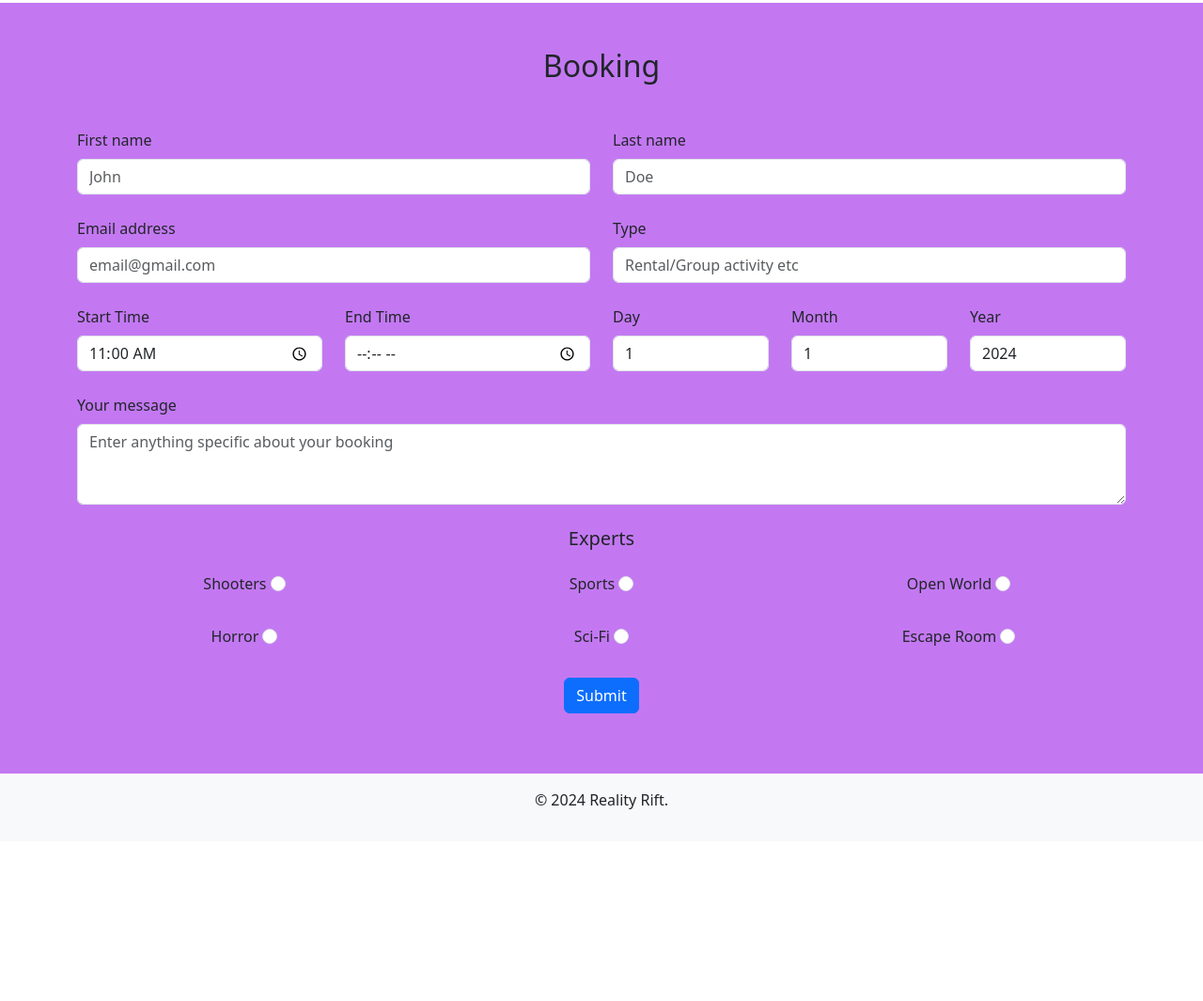
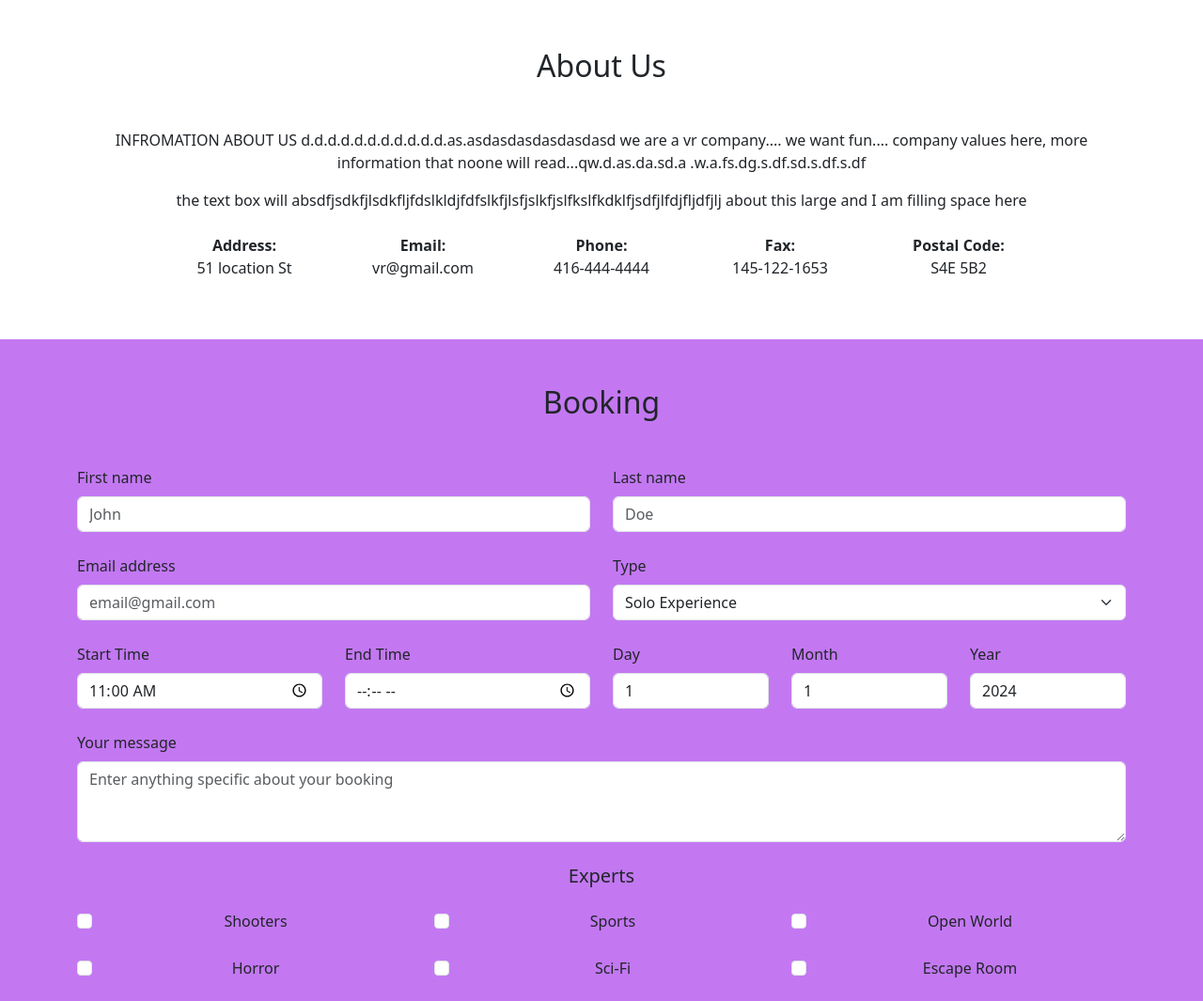
Before and after one commit to LucasGavura/RealityRift, a website: page index.html in a window 1280 px wide. Shown: the part 2955-4020 px from the top of the page at 94% size. Before the commit the page ends 3850 px from the top, so only its background shows below. Drawn offline with nearby package versions, Linux system fonts and the light colour scheme.

Commit message:
fixing booking

```diff
--- a/index.html
+++ b/index.html
@@ -342,6 +342,34 @@
 </section>
 
 <!-- Booking Section -->
+<section id="about" class="py-5" style="padding-top: 100px;">
+  <div class="container">
+      <h2 class="text-center mb-5">About Us</h2>
+      <p class="text-center">INFROMATION ABOUT US d.d.d.d.d.d.d.d.d.d.d.as.asdasdasdasdasdasd we are a vr company.... we want fun.... company values here, more information that noone will read...qw.d.as.da.sd.a .w.a.fs.dg.s.df.sd.s.df.s.df</p>
+      <p class="text-center">the text box will absdfjsdkfjlsdkfljfdslkldjfdfslkfjlsfjslkfjslfkslfkdklfjsdfjlfdjfljdfjlj about this large and I am filling space here</p>
+      <div class="footer-section text-center mt-4">
+          <div class="row">
+              <div class="col-md-2 offset-md-1">
+                  <p><strong>Address:</strong><br>51 location St</p>
+              </div>
+              <div class="col-md-2">
+                  <p><strong>Email:</strong><br>vr@gmail.com</p>
+              </div>
+              <div class="col-md-2">
+                  <p><strong>Phone:</strong><br>416-444-4444</p>
+              </div>
+              <div class="col-md-2">
+                  <p><strong>Fax:</strong><br>145-122-1653</p>
+              </div>
+              <div class="col-md-2">
+                  <p><strong>Postal Code:</strong><br>S4E 5B2</p>
+              </div>
+          </div>
+      </div>
+  </div>
+</section>
+
+<!-- Booking Section -->
 <section id="booking" class="py-5" style="background-color: #c378f2;">
   <div class="container">
       <h2 class="text-center mb-5">Booking</h2>
@@ -363,7 +391,12 @@
               </div>
               <div class="col-md-6">
                   <label for="type" class="form-label">Type</label>
-                  <input type="text" class="form-control" id="type" placeholder="Rental/Group activity etc">
+                  <select class="form-select" id="type">
+                      <option value="rental">Solo Experience</option>
+                      <option value="group">Group Experience</option>
+                      <option value="private">Rental</option>
+                      <option value="corporate">Purchase</option>
+                  </select>
               </div>
           </div>
           <div class="row mb-4">
@@ -397,30 +430,54 @@
           <h5 class="text-center mb-4">Experts</h5>
           <div class="row mb-4 text-center">
               <div class="col-md-4">
-                  <label class="form-label">Shooters</label>
-                  <input type="radio" class="form-check-input" name="expert" id="expert1">
+                  <div class="form-check">
+                      <input class="form-check-input" type="checkbox" value="shooters" id="expert1">
+                      <label class="form-check-label" for="expert1">
+                          Shooters
+                      </label>
+                  </div>
               </div>
               <div class="col-md-4">
-                  <label class="form-label">Sports</label>
-                  <input type="radio" class="form-check-input" name="expert" id="expert2">
+                  <div class="form-check">
+                      <input class="form-check-input" type="checkbox" value="sports" id="expert2">
+                      <label class="form-check-label" for="expert2">
+                          Sports
+                      </label>
+                  </div>
               </div>
               <div class="col-md-4">
-                  <label class="form-label">Open World</label>
-                  <input type="radio" class="form-check-input" name="expert" id="expert3">
+                  <div class="form-check">
+                      <input class="form-check-input" type="checkbox" value="open-world" id="expert3">
+                      <label class="form-check-label" for="expert3">
+                          Open World
+                      </label>
+                  </div>
               </div>
           </div>
           <div class="row mb-4 text-center">
               <div class="col-md-4">
-                  <label class="form-label">Horror</label>
-                  <input type="radio" class="form-check-input" name="expert" id="expert4">
+                  <div class="form-check">
+                      <input class="form-check-input" type="checkbox" value="horror" id="expert4">
+                      <label class="form-check-label" for="expert4">
+                          Horror
+                      </label>
+                  </div>
               </div>
               <div class="col-md-4">
-                  <label class="form-label">Sci-Fi</label>
-                  <input type="radio" class="form-check-input" name="expert" id="expert5">
+                  <div class="form-check">
+                      <input class="form-check-input" type="checkbox" value="sci-fi" id="expert5">
+                      <label class="form-check-label" for="expert5">
+                          Sci-Fi
+                      </label>
+                  </div>
               </div>
               <div class="col-md-4">
-                  <label class="form-label">Escape Room</label>
-                  <input type="radio" class="form-check-input" name="expert" id="expert6">
+                  <div class="form-check">
+                      <input class="form-check-input" type="checkbox" value="escape-room" id="expert6">
+                      <label class="form-check-label" for="expert6">
+                          Escape Room
+                      </label>
+                  </div>
               </div>
           </div>
           <div class="text-center">
```
